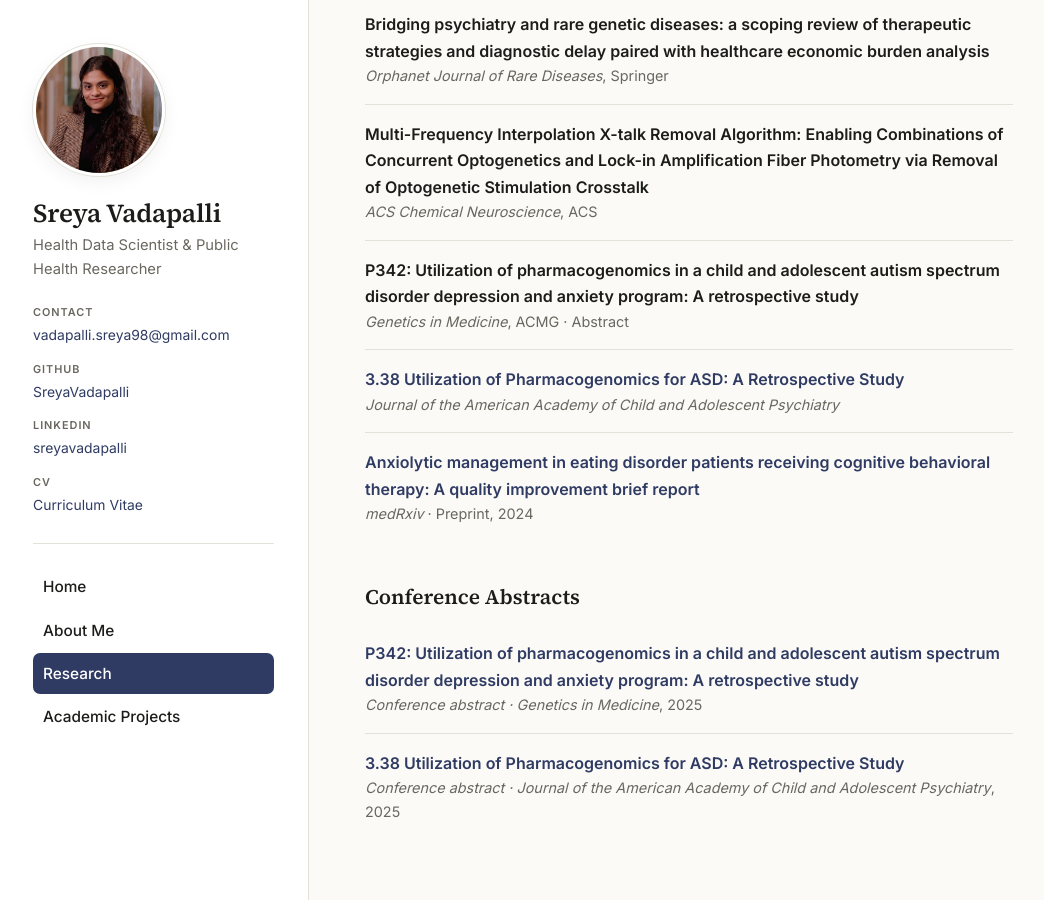
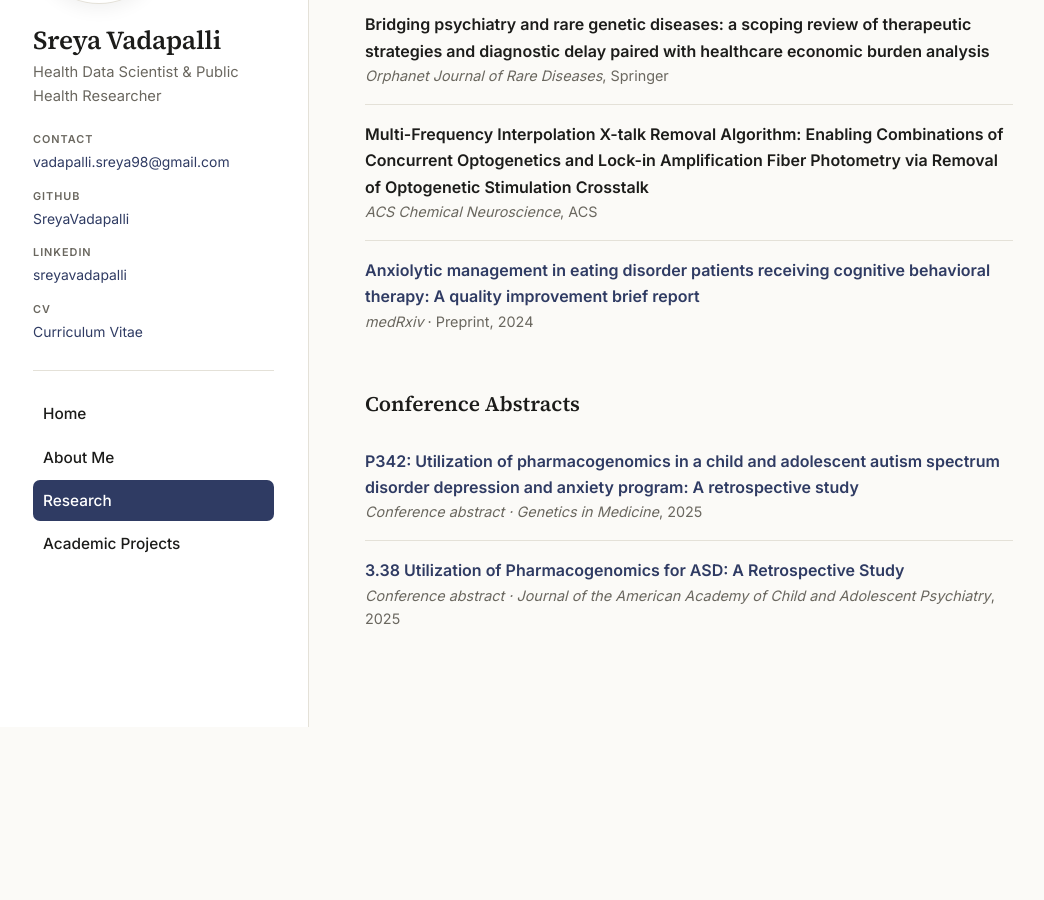
Before and after one commit to SreyaVadapalli/SreyaVadapalli.github.io, a Jekyll site: the page built from research.html, in a window 1280 px wide and 900 px high, scrolled down 813 px. Shown: the whole window, without its empty margins (51-1095 px from the left). Built offline with Jekyll 4.4.1, drawn with Linux system fonts in a browser that asks for light colours; after the commit the page ends 1540 px from its top, so only the background shows below that.

```diff
--- a/research.html
+++ b/research.html
@@ -58,17 +58,6 @@
     <div class="item-meta"><em>ACS Chemical Neuroscience</em>, ACS</div>
   </li>
 
-  <li>
-    <div class="item-title">P342: Utilization of pharmacogenomics in a child and adolescent autism spectrum disorder depression and anxiety program: A retrospective study</div>
-    <div class="item-meta"><em>Genetics in Medicine</em>, ACMG · Abstract</div>
-  </li>
-
-  <li>
-    <div class="item-title">
-      <a href="LINK_HERE" target="_blank" rel="noopener">3.38 Utilization of Pharmacogenomics for ASD: A Retrospective Study</a>
-    </div>
-    <div class="item-meta"><em>Journal of the American Academy of Child and Adolescent Psychiatry</em></div>
-  </li>
 
   <li>
     <div class="item-title">
```
